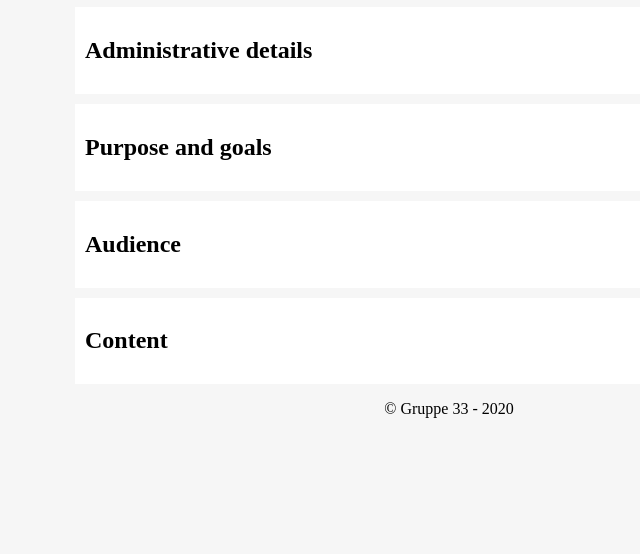
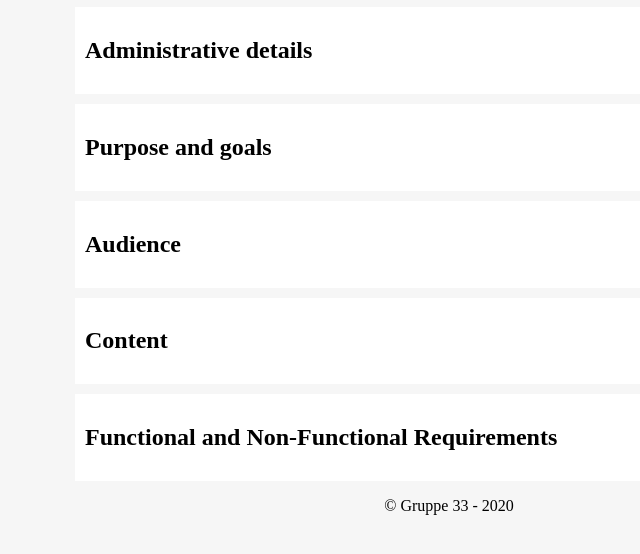
Before and after one commit to BadlyPk/kraakeluren, a plain HTML site: page P1/P1_requirements_33.html in a window 1280 px wide. Shown: the part 152-706 px from the top of the page, without its empty margins (191-831 px from the left). Drawn offline with Linux system fonts and the light colour scheme.

Commit message:
Update P1_requirements_33.html

```diff
--- a/P1/P1_requirements_33.html
+++ b/P1/P1_requirements_33.html
@@ -32,6 +32,10 @@
 			<h2> Content </h2>
 		</div>
 
+		<div>
+			<h2> Functional and Non-Functional Requirements </h2>
+		</div>
+
 	</body>
 	<footer>
 		<p id="footer" style="text-align:center">&copy; Gruppe 33 - 2020</p>
```
